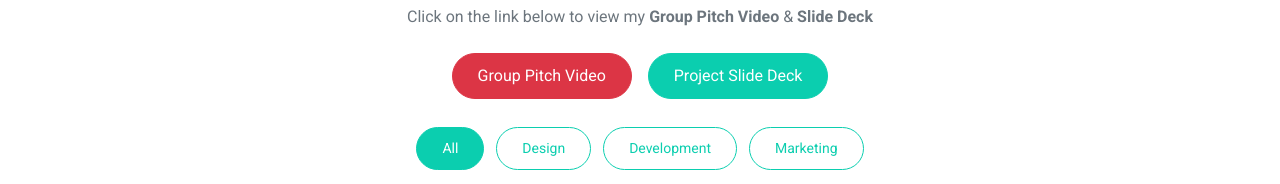
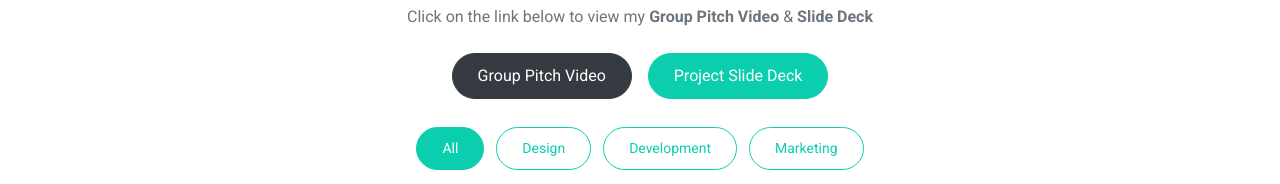
Before and after one commit to mopoloultra/mopoloultra.github.io, a plain HTML site: page index.html in a window 1280 px wide. Shown: the part 1752-1936 px from the top of the page. Drawn offline with nearby package versions, Linux system fonts and the light colour scheme.

Commit message:
Update index.html

```diff
--- a/index.html
+++ b/index.html
@@ -172,7 +172,7 @@
                 <div class="container">
                     <div class="position-relative d-flex align-items-center justify-content-center">
                         <div class="text-center mb-4">
-                            <a href="https://www.youtube.com/watch?v=8MdgaUMx6x4" target="_blank" class="btn btn-danger mr-3">Group Pitch Video</a>
+                            <a href="https://www.youtube.com/watch?v=8MdgaUMx6x4" target="_blank" class="btn btn-dark mr-3">Group Pitch Video</a>
                         </div>
                         <div class="text-center mb-4">
                             <a href="https://docs.google.com/presentation/d/1eigYsyhFsecL3hoQd_6AOxpCEUIjFM1I4S_T_ZZmXTA/edit#slide=id.p1" target="_blank" class="btn btn-primary">Project Slide Deck</a>
```
